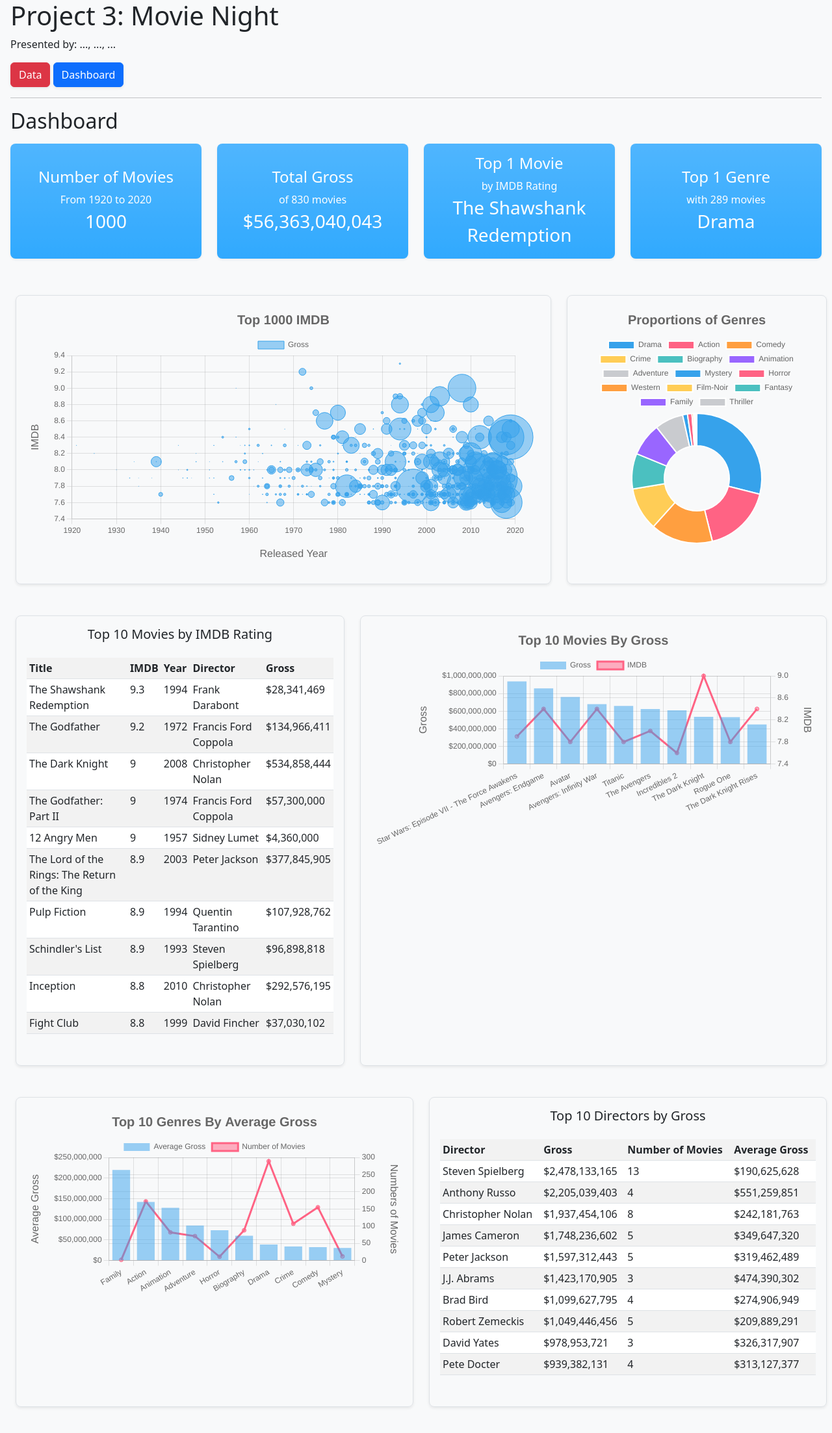
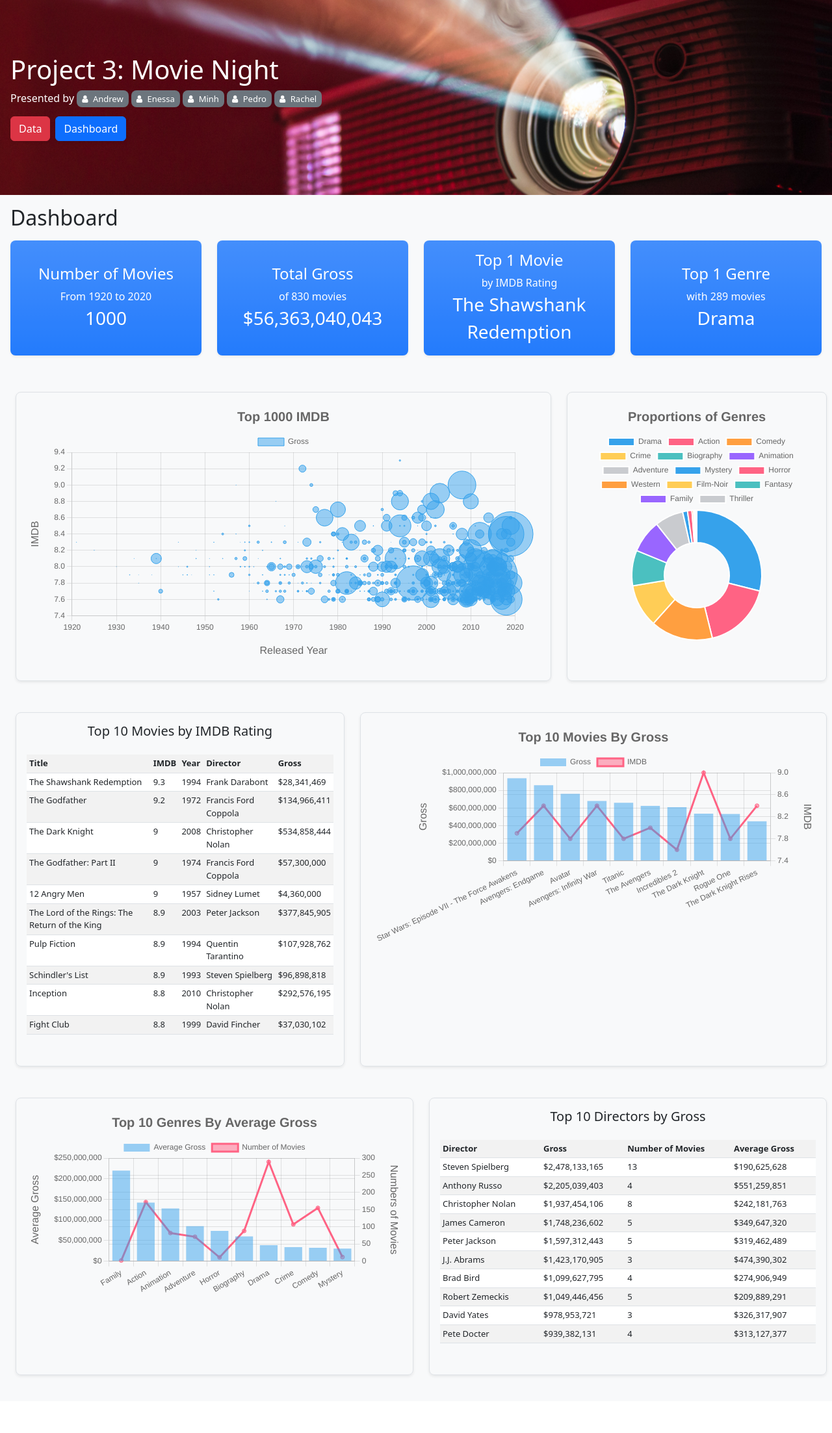
Before and after one commit to ped-az/Project-3-Movie-Night, a Flask app: page /dashboard in a window 1280 px wide. Shown: the whole page at 65% size. After the commit the page ends 2119 px from the top, so only its background shows below. Run offline with Flask 3, Linux system fonts and the light colour scheme; data comes from the database, SQL or seed files in the repository.

Commit message:
add banner

```diff
--- a/static/styles.css
+++ b/static/styles.css
@@ -24,16 +24,37 @@ th {
   text-align: left;
 }
 
+img {
+  max-width: 100%;
+}
+
+.text-fs-11 {
+  font-size: 11px;
+}
+
+.text-fs-13 {
+  font-size: 13px;
+}
+
+.text-fs-15 {
+  font-size: 15px;
+}
+
 .statistic {
   transition: all 0.8s;
-  background-color: #0096ff;
-  opacity: 80%;
-  color: white;
+  opacity: 90%;
 }
 
 .statistic:hover {
   transform: translateY(-5px) scale(1.03);
-  background-color: #c70039;
+  background-color: #c70039 !important;
   opacity: 100%;
-  color: white;
 }
+
+.banner {
+  background-image: url("banner2.jpg");
+  height: 300px;
+  background-position: center; /* Center the image */
+  background-repeat: no-repeat; /* Do not repeat the image */
+  background-size: cover; /* Resize the background image to cover the entire container */
+}
--- a/templates/dashboard.html
+++ b/templates/dashboard.html
@@ -13,21 +13,48 @@
       integrity="sha384-9ndCyUaIbzAi2FUVXJi0CjmCapSmO7SnpJef0486qhLnuZ2cdeRhO02iuK6FUUVM"
       crossorigin="anonymous"
     />
+    <link
+      rel="stylesheet"
+      href="https://cdnjs.cloudflare.com/ajax/libs/font-awesome/4.7.0/css/font-awesome.min.css"
+    />
   </head>
   <body>
     <div class="fluid-container bg-light">
+      <div
+        class="banner d-flex flex-column justify-content-center text-white px-3 mb-3"
+      >
+        <!-- <img src="../static/banner2.jpg" alt="" /> -->
+        <h1>Project 3: Movie Night</h1>
+        <p>
+          Presented by
+          <span class="text-bg-secondary text-fs-13 rounded-3 px-2 py-1"
+            ><i class="fa fa-user me-1" aria-hidden="true"></i> Andrew</span
+          >
+          <span class="text-bg-secondary text-fs-13 rounded-3 px-2 py-1"
+            ><i class="fa fa-user me-1" aria-hidden="true"></i> Enessa</span
+          >
+          <span class="text-bg-secondary text-fs-13 rounded-3 px-2 py-1"
+            ><i class="fa fa-user me-1" aria-hidden="true"></i> Minh</span
+          >
+          <span class="text-bg-secondary text-fs-13 rounded-3 px-2 py-1"
+            ><i class="fa fa-user me-1" aria-hidden="true"></i> Pedro</span
+          >
+          <span class="text-bg-secondary text-fs-13 rounded-3 px-2 py-1"
+            ><i class="fa fa-user me-1" aria-hidden="true"></i> Rachel</span
+          >
+        </p>
+        <div class="d-flex gap-2">
+          <a href="/" class="btn btn-danger shadow-sm">Data</a>
+          <a href="/dashboard" class="btn btn-primary shadow-sm">Dashboard</a>
+        </div>
+      </div>
       <div class="mx-3 pb-5">
-        <h1>Project 3: Movie Night</h1>
-        <p>Presented by: ..., ..., ...</p>
-        <a href="/" class="btn btn-danger shadow-sm">Data</a>
-        <a href="/dashboard" class="btn btn-primary shadow-sm">Dashboard</a>
-        <hr />
         <h2 class="mb-3">Dashboard</h2>
         <div class="d-flex flex-column gap-5">
           <div class="row">
             <div class="col">
               <div
-                class="p-3 w-100 h-100 bg-gradient rounded-3 d-flex flex-column align-items-center justify-content-center shadow-sm statistic"
+                class="p-3 w-100 h-100 text-bg-primary bg-gradient rounded-3 d-flex flex-column align-items-center justify-content-center shadow-sm statistic"
               >
                 <div
                   class="d-flex flex-column justify-content-center align-items-center"
@@ -40,7 +67,7 @@
             </div>
             <div class="col">
               <div
-                class="p-3 w-100 h-100 bg-gradient rounded-3 d-flex flex-column align-items-center justify-content-center shadow-sm statistic"
+                class="p-3 w-100 h-100 text-bg-primary bg-gradient rounded-3 d-flex flex-column align-items-center justify-content-center shadow-sm statistic"
               >
                 <div
                   class="d-flex flex-column justify-content-center align-items-center"
@@ -54,7 +81,7 @@
             </div>
             <div class="col">
               <div
-                class="p-3 w-100 h-100 bg-gradient rounded-3 d-flex flex-column align-items-center justify-content-center shadow-sm statistic"
+                class="p-3 w-100 h-100 text-bg-primary bg-gradient rounded-3 d-flex flex-column align-items-center justify-content-center shadow-sm statistic"
               >
                 <div
                   class="d-flex flex-column justify-content-center align-items-center"
@@ -68,7 +95,7 @@
             </div>
             <div class="col">
               <div
-                class="p-3 w-100 h-100 bg-gradient rounded-3 d-flex flex-column align-items-center justify-content-center shadow-sm statistic"
+                class="p-3 w-100 h-100 text-bg-primary bg-gradient rounded-3 d-flex flex-column align-items-center justify-content-center shadow-sm statistic"
               >
                 <div
                   class="d-flex flex-column justify-content-center align-items-center"
@@ -98,7 +125,7 @@
                 <h5 class="mb-4 text-center">Top 10 Movies by IMDB Rating</h5>
                 <table
                   id="top-imdb"
-                  class="table table-sm table-striped"
+                  class="table table-sm table-striped text-fs-13"
                 ></table>
               </div>
             </div>
@@ -119,7 +146,7 @@
                 <h5 class="mb-4 text-center">Top 10 Directors by Gross</h5>
                 <table
                   id="top-director-by-gross"
-                  class="table table-sm table-striped"
+                  class="table table-sm table-striped text-fs-13"
                 ></table>
               </div>
             </div>
```
Also changed, not shown: templates/index.html (+33 -5 lines), static/banner.jpg (added), static/banner2.jpg (added).
